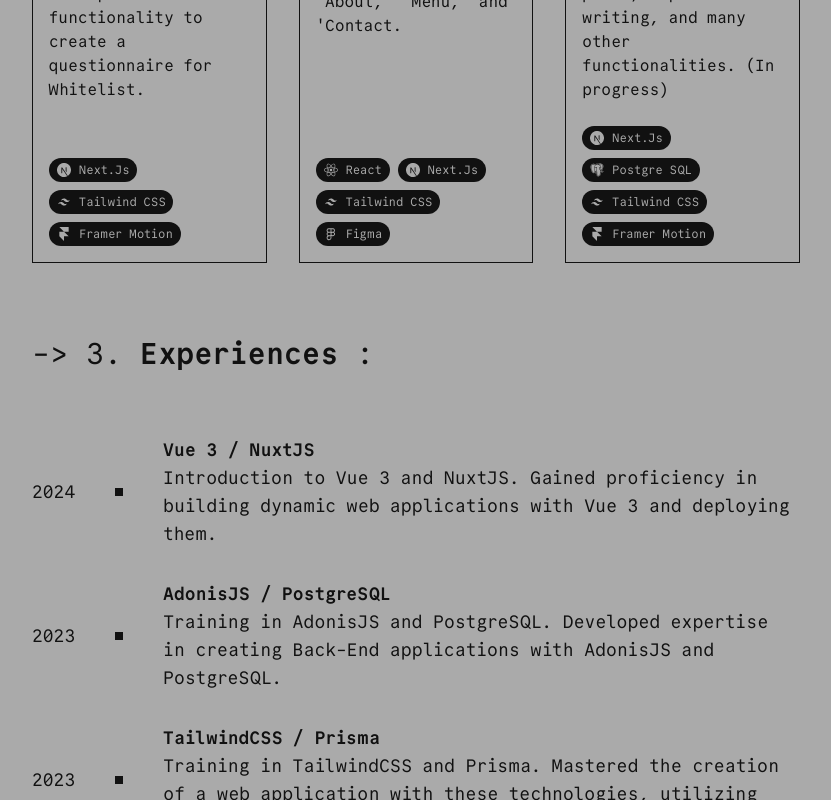
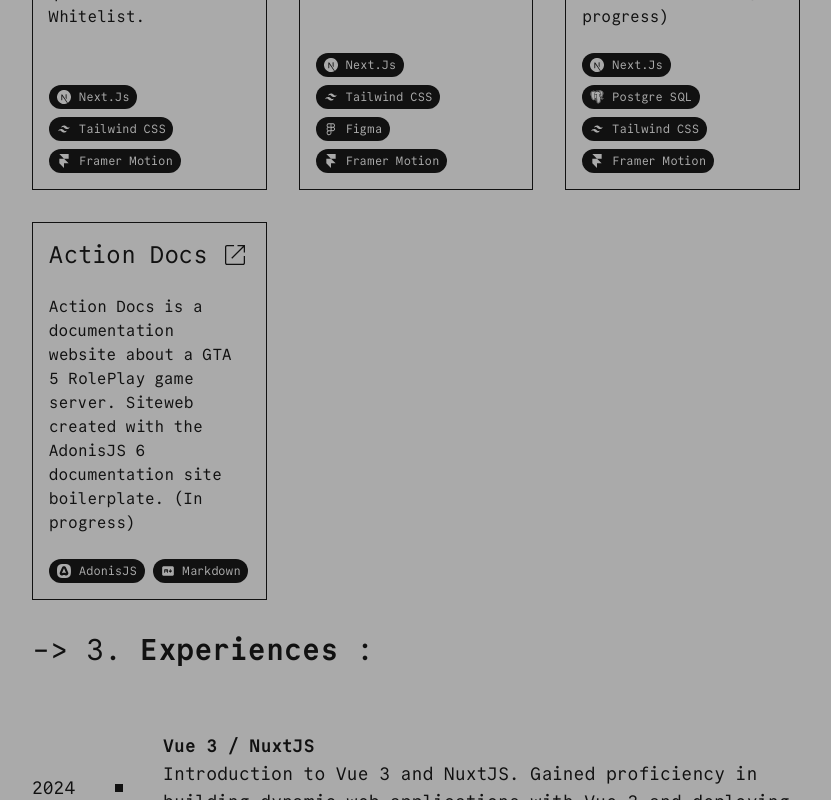
Before and after one commit to rchrdkvcs/portfolio, a Next.js app: page / in a window 1280 px wide. Shown: the part 2120-2920 px from the top of the page, without its empty margins (224-1055 px from the left). Built offline with nearby package versions, Linux system fonts and the light colour scheme.

Commit message:
- Architercture update - Add Action Docs project

```diff
--- /dev/null
+++ b/src/components/icones/MarkDown.jsx
@@ -0,0 +1,14 @@
+export function MarkDown(props) {
+  return (
+    <svg
+      xmlns="http://www.w3.org/2000/svg"
+      width="1em"
+      height="1em"
+      viewBox="0 0 24 24"
+      {...props}>
+      <path
+        fill="currentColor"
+        d="m16 15l3-3l-1.05-1.075l-1.2 1.2V9h-1.5v3.125l-1.2-1.2L13 12zM4 20q-.825 0-1.412-.587T2 18V6q0-.825.588-1.412T4 4h16q.825 0 1.413.588T22 6v12q0 .825-.587 1.413T20 20zm1.5-5H7v-4.5h1v3h1.5v-3h1V15H12v-5q0-.425-.288-.712T11 9H6.5q-.425 0-.712.288T5.5 10z"></path>
+    </svg>
+  );
+}
--- a/src/components/ProjectsSection.jsx
+++ b/src/components/section/ProjectsSection.jsx
@@ -3,17 +3,20 @@ import { Framer } from "@/components/icones/Framer";
 import { NextJs } from "@/components/icones/Next";
 import { Open } from "@/components/icones/Open";
 import { Postgresal } from "@/components/icones/Postgresql";
-import { React } from "@/components/icones/React";
 import { Tailwindcss } from "@/components/icones/Tailwindcss";
 import Link from "next/link";
+import { Adonis } from "../icones/Adonis";
+import { MarkDown } from "../icones/MarkDown";
 
 export const ProjectsSection = () => {
   return (
-    <section className="flex flex-col w-full gap-16 min-h-screen justify-center items-center" id="projects">
-      <h2 className="text-2xl lg:text-3xl w-full">
+    <section
+      className="flex flex-col items-center justify-center w-full min-h-screen gap-16"
+      id="projects">
+      <h2 className="w-full text-2xl lg:text-3xl">
         {"->"} 2. <span className="font-bold">Projects</span> :
       </h2>
-      <div className="flex flex-col items-start justify-center grid-cols-3 gap-8 mt-8 lg:grid">
+      <div className="flex flex-col items-start justify-center grid-cols-3 gap-8 my-8 lg:grid">
         <ProjectElement
           href="https://fivestars.b34r.fr"
           name="FiveStars"
@@ -26,10 +29,10 @@ export const ProjectsSection = () => {
           href="https://pizza.b34r.fr"
           name="Krem Pizzéria"
           desc="Krem Pizzéria is a Hungarian restaurant for which I have created a presentation website with sections for 'About,' 'Menu,' and 'Contact.">
-          <ProjectTags icon={<React />} label="React" />
           <ProjectTags icon={<NextJs />} label="Next.Js" />
           <ProjectTags icon={<Tailwindcss />} label="Tailwind CSS" />
           <ProjectTags icon={<Figma />} label="Figma" />
+          <ProjectTags icon={<Framer />} label="Framer Motion" />
         </ProjectElement>
         <ProjectElement
           href="https://sapd.b34r.fr"
@@ -39,6 +42,13 @@ export const ProjectsSection = () => {
           <ProjectTags icon={<Postgresal />} label="Postgre SQL" />
           <ProjectTags icon={<Tailwindcss />} label="Tailwind CSS" />
           <ProjectTags icon={<Framer />} label="Framer Motion" />
+        </ProjectElement>
+        <ProjectElement
+          href="https://docs.b34r.fr/guides/introduction"
+          name="Action Docs"
+          desc="Action Docs is a documentation website about a GTA 5 RolePlay game server. Siteweb created with the AdonisJS 6 documentation site boilerplate. (In progress)">
+          <ProjectTags icon={<Adonis />} label="AdonisJS" />
+          <ProjectTags icon={<MarkDown />} label="Markdown" />
         </ProjectElement>
       </div>
     </section>
```
Also changed, not shown: src/app/page.jsx (+5 -5 lines), src/components/section/ContactSection.jsx (renamed from src/components/ContactSection.jsx), src/components/section/ExpSection.jsx (renamed from src/components/ExpSection.jsx), src/components/section/HomeSection.jsx (renamed from src/components/HomeSection.jsx), src/components/section/SkillsSection.jsx (renamed from src/components/SkillsSection.jsx).
